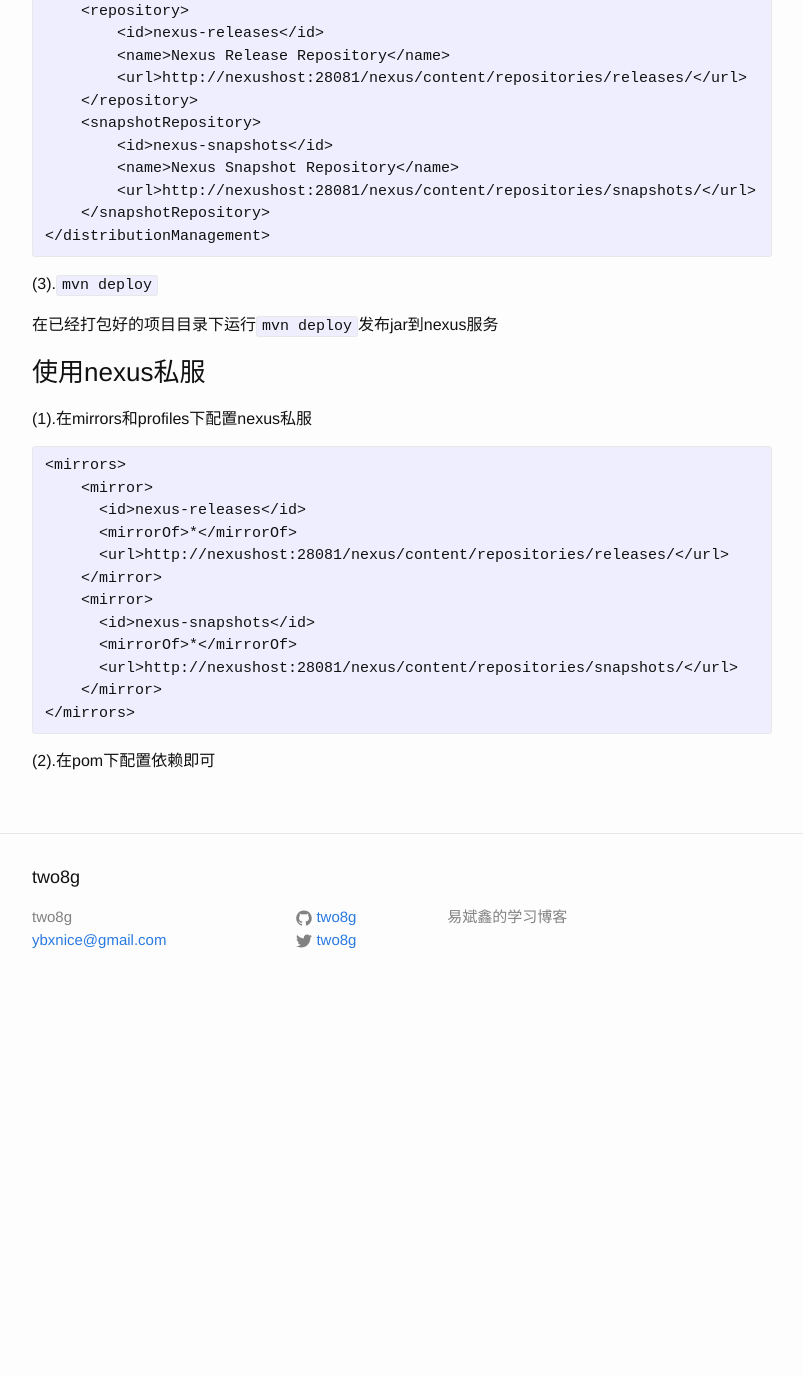
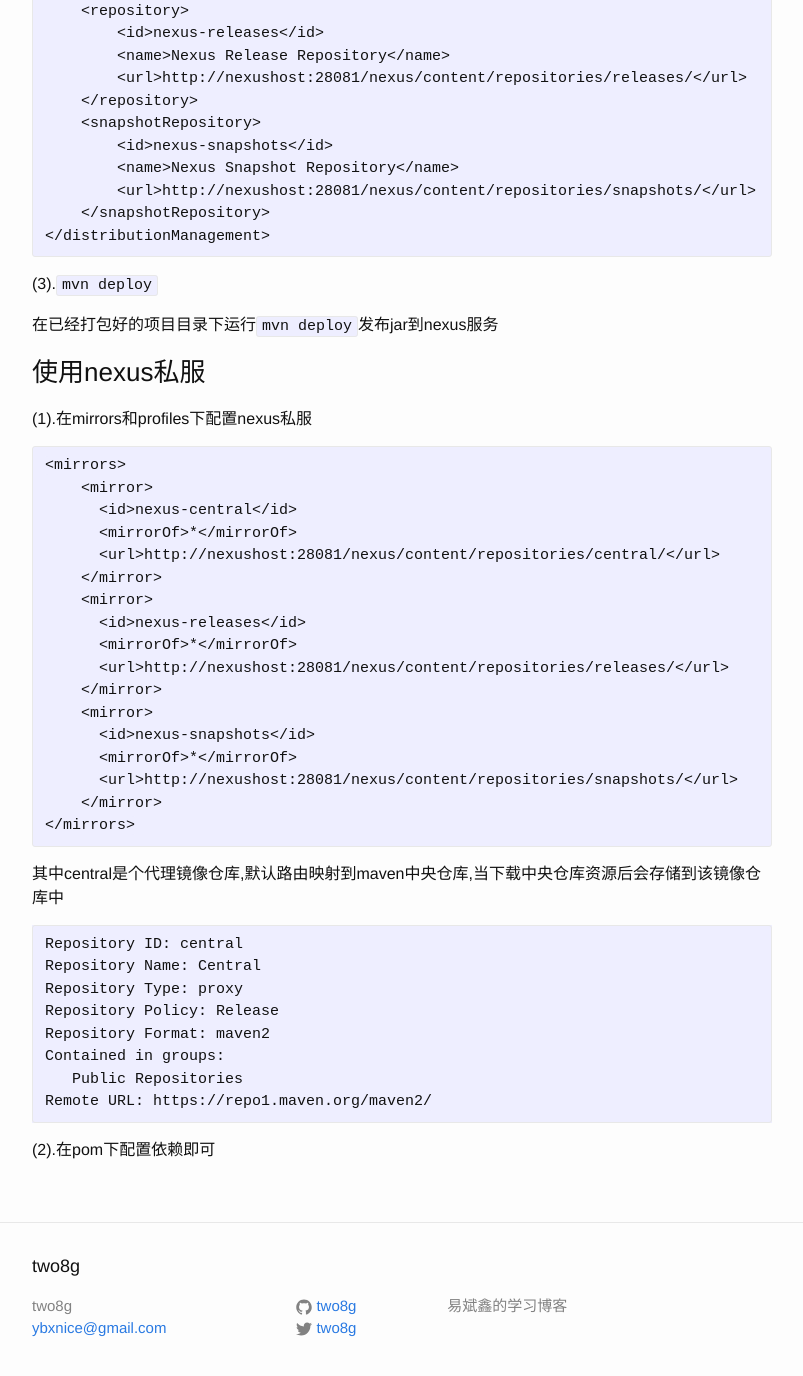
Before and after one commit to two8g/two8g.github.io, a Jekyll site: the page built from _posts/2016-04-15-nexus私服使用.md, in a window 1280 px wide and 1400 px high, scrolled down 1563 px. Shown: the top 1376 px of the window, without its empty margins (238-1041 px from the left). Built offline with Jekyll 4.4.1, drawn with Linux system fonts in a browser that asks for light colours; before the commit the page ends 2574 px from its top, so only the background shows below that.

Commit message:
add central

````diff
--- a/_posts/2016-04-15-nexus私服使用.md
+++ b/_posts/2016-04-15-nexus私服使用.md
@@ -61,6 +61,11 @@
 ```XML
 <mirrors>
     <mirror>
+      <id>nexus-central</id>
+      <mirrorOf>*</mirrorOf>
+      <url>http://nexushost:28081/nexus/content/repositories/central/</url>
+    </mirror>
+    <mirror>
       <id>nexus-releases</id>
       <mirrorOf>*</mirrorOf>
       <url>http://nexushost:28081/nexus/content/repositories/releases/</url>
@@ -73,4 +78,17 @@
 </mirrors>
 ```
 
+其中central是个代理镜像仓库,默认路由映射到maven中央仓库,当下载中央仓库资源后会存储到该镜像仓库中
+
+```
+Repository ID: central
+Repository Name: Central
+Repository Type: proxy
+Repository Policy: Release
+Repository Format: maven2
+Contained in groups:
+   Public Repositories
+Remote URL: https://repo1.maven.org/maven2/
+```
+
 (2).在pom下配置依赖即可
````
